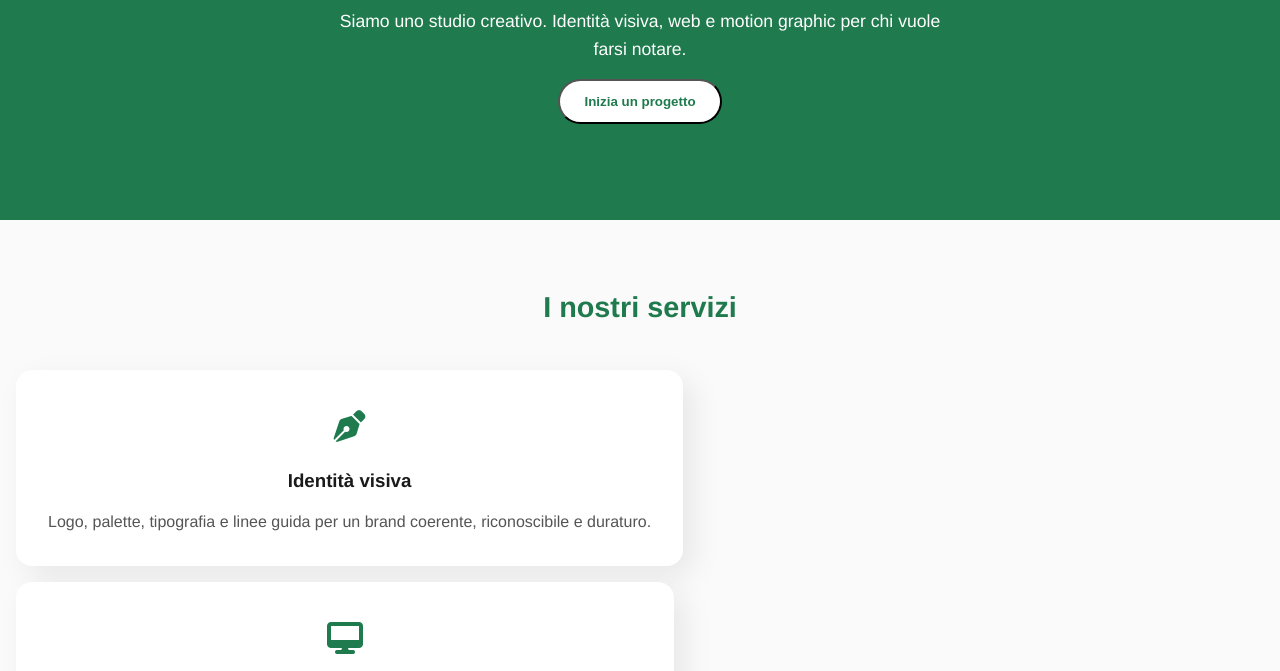
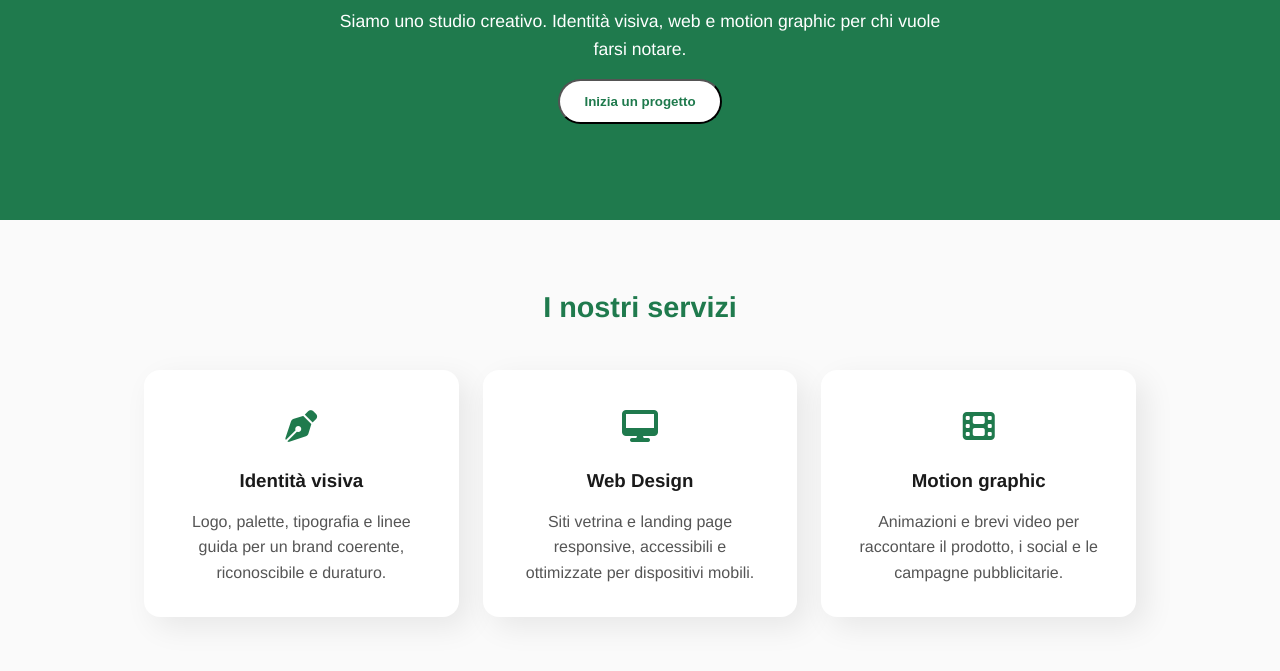
Before and after one commit to gianlucaciliberti/Progetto-Settimana-5, a plain HTML site: page index.html in a window 1280 px wide. Shown: the part 281-952 px from the top of the page. Drawn offline with Linux system fonts and the light colour scheme.

Commit message:
effetti hero, dimensioni card

```diff
--- a/assets/css/style.css
+++ b/assets/css/style.css
@@ -98,6 +98,20 @@ a {
   align-items: center;
   text-align: center;
   gap: 1rem;
+  opacity: 0;
+  animation: fadeInUp 2s ease forwards;
+}
+
+@keyframes fadeInUp {
+  from {
+    opacity: 0;
+    transform: translateY(20px);
+  }
+
+  to {
+    opacity: 1;
+    transform: translateY(0);
+  }
 }
 
 .hero h1 {
@@ -130,6 +144,8 @@ a {
     font-size: 1.1rem;
   }
 }
+
+
 
 /*@media screen and (min-width: 768px) {
 }*/
@@ -185,9 +201,25 @@ a {
   .services-container {
     flex-direction: row;
     flex-wrap: wrap;
-    gap: 1rem;
   }
 
+  .card {
+    flex-basis: 48%;
+  }
 
+  .card:last-child {
+    flex: 1;
+  }
+}
 
+@media screen and (min-width: 992px) {
+  .services-container {
+    max-width: 992px;
+    margin: 0 auto;
+    flex-wrap: nowrap;
+  }
+
+  .card {
+    flex: 1;
+  }
 }
--- a/index.html
+++ b/index.html
@@ -43,32 +43,33 @@
       <h2>I nostri servizi</h2>
       <div class="services-container">
 
-        <div class="card">
+        <article class="card">
           <div class="service-logo">
             <i class="fa-solid fa-pen-nib"></i>
           </div>
-            <h3>Identità visiva</h3>
+          <h3>Identità visiva</h3>
 
           <p>Logo, palette, tipografia e linee guida per un brand coerente, riconoscibile e duraturo.</p>
-        </div>
+        </article>
 
-        <div class="card">
+        <article class="card">
           <div class="service-logo">
             <i class="fa-solid fa-desktop"></i>
           </div>
-            <h3>Web Design</h3>
+          <h3>Web Design</h3>
 
           <p>Siti vetrina e landing page responsive, accessibili e ottimizzate per dispositivi mobili.</p>
-        </div>
+        </article>
 
-        <div class="card">
+        <article class="card">
           <div class="service-logo">
             <i class="fa-solid fa-film"></i>
           </div>
-            <h3>Motion graphic</h3>
+          <h3>Motion graphic</h3>
 
-          <p>Animazioni e brevi video per raccontare il prodotto, i social e le campagne pubblicitarie.</p>
-        </div>
+          <p>Animazioni e brevi video per raccontare il prodotto, i social e le campagne pubblicitarie.
+          </p>
+        </article>
 
       </div>
     </section>
```
